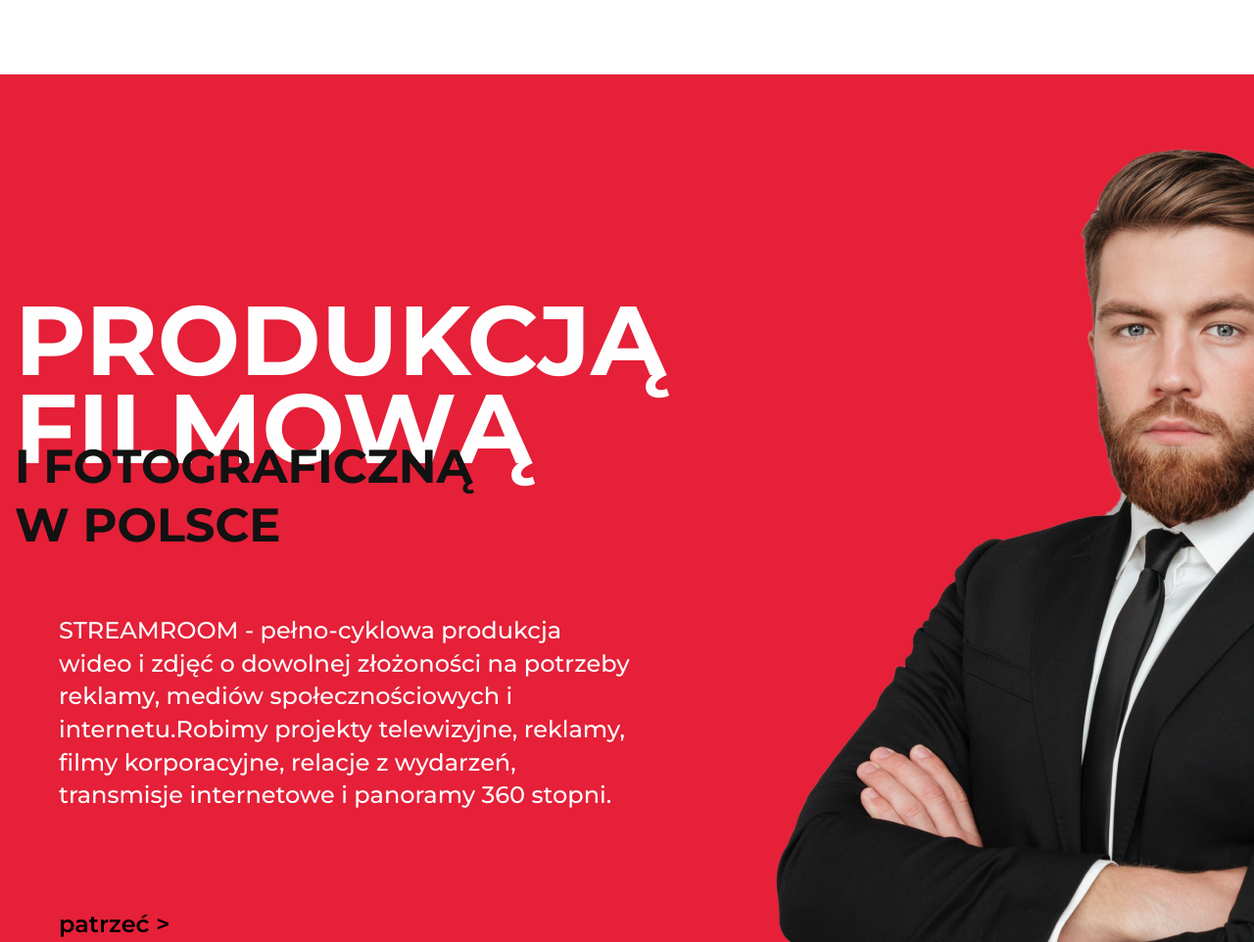
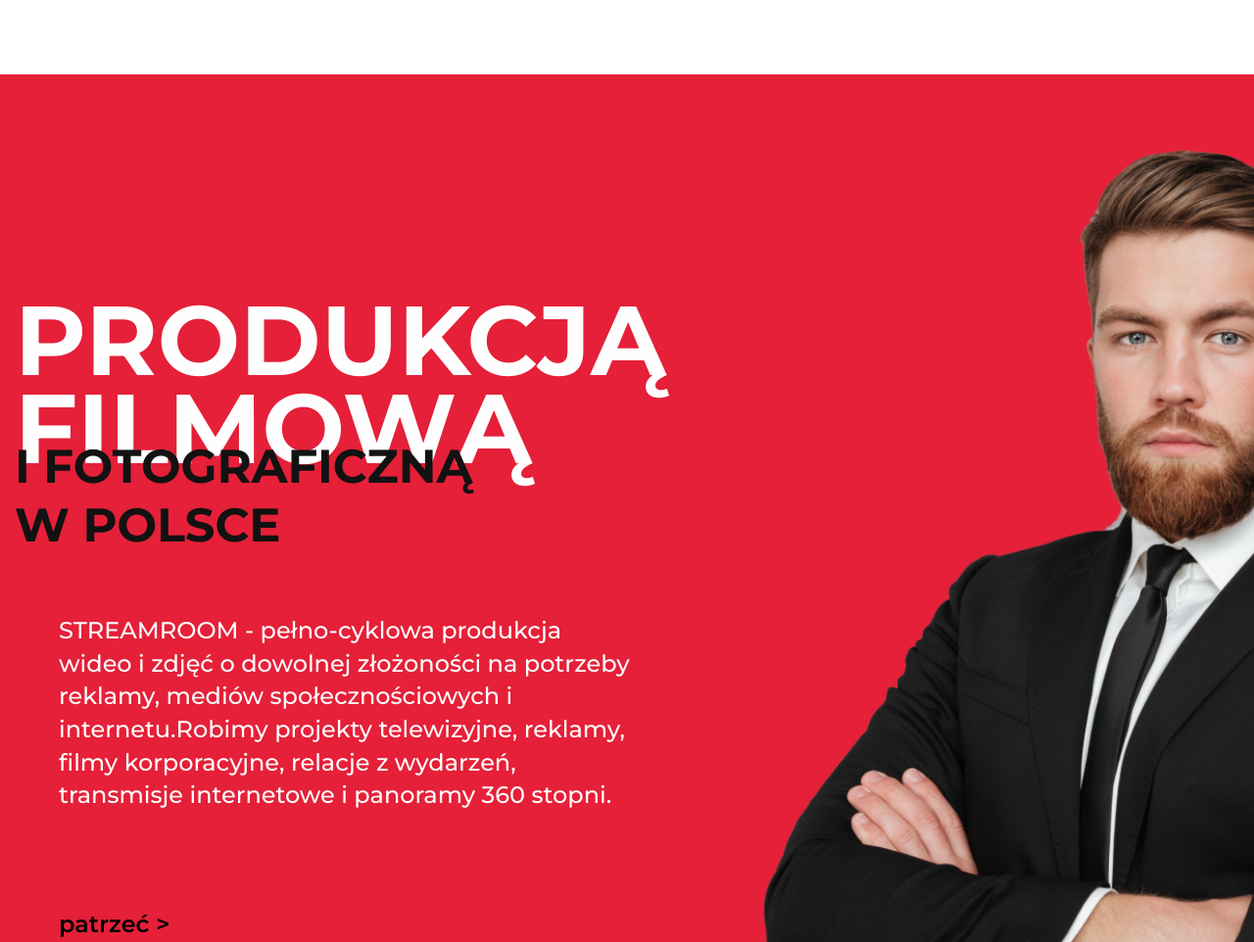
Before and after one commit to Valera001/web1, a plain HTML site: page index.html in a window 1280 px wide. Shown: the part 1340-2302 px from the top of the page at 98% size. Drawn offline with Linux system fonts and the light colour scheme; files that its build step writes are made by us from their sources; files whose address does not match are found by name.

Commit message:
Update style.css

```diff
--- a/css/style.css
+++ b/css/style.css
@@ -238,9 +238,7 @@ body{
 
 }
 .content__pic-img{
-    z-index: 100;
     width: 100%;
-    height: 100%;
     object-fit: cover;
 }
 
```
